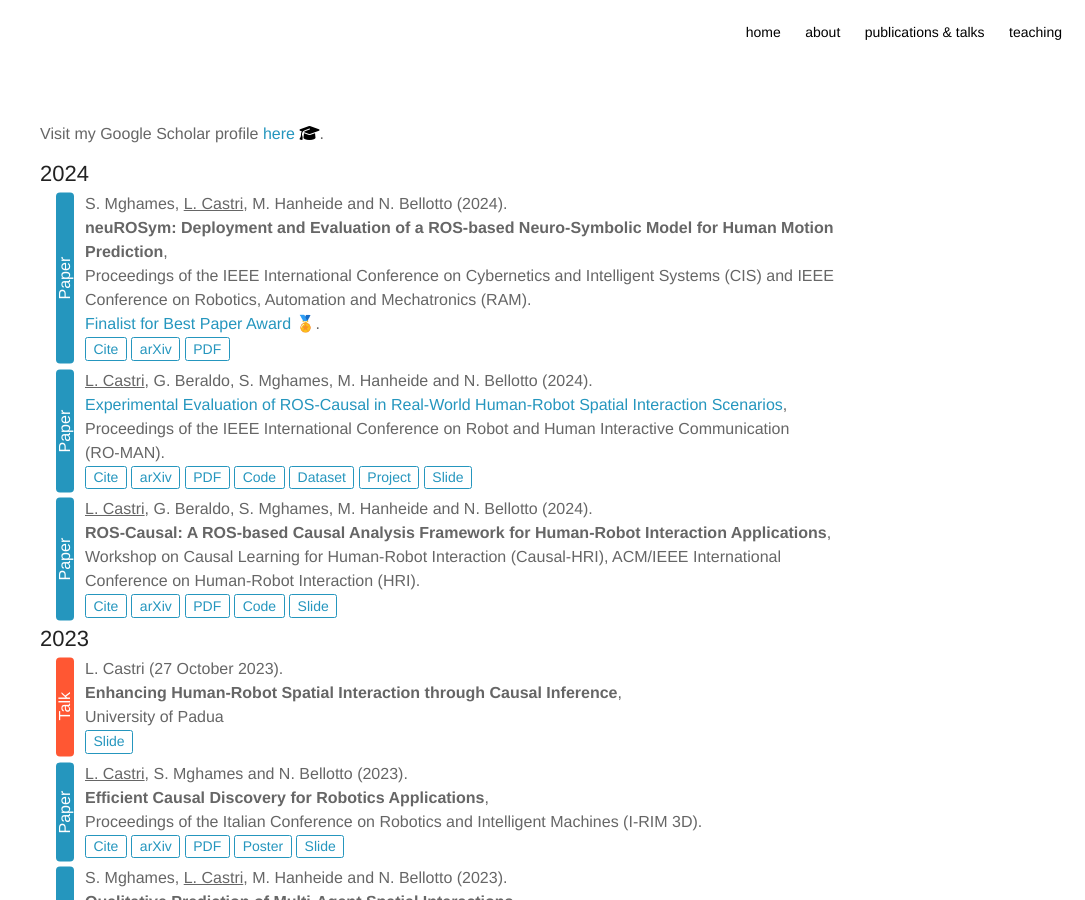
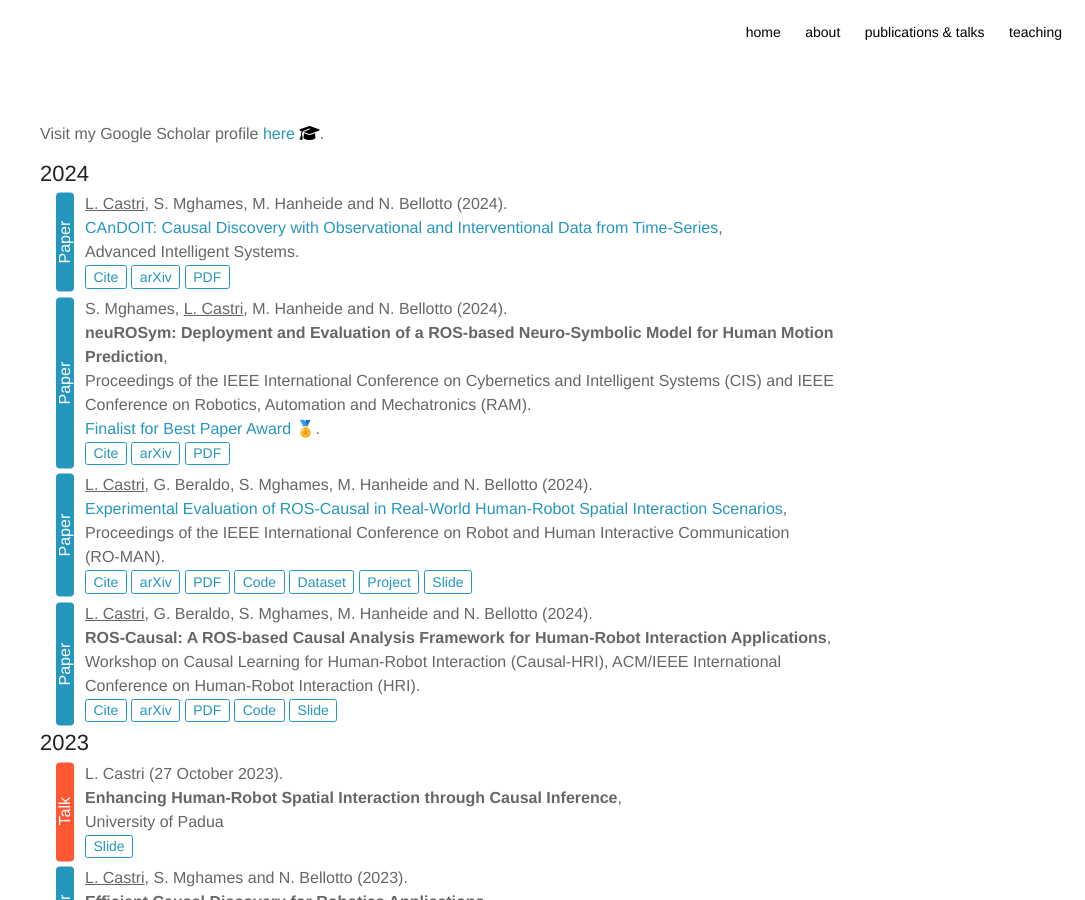
Before and after one commit to lcastri/lcastri.github.io, a Jekyll site: the page built from publications.html, in a window 1280 px wide and 900 px high. Shown: the whole window, without its empty margins (195-1280 px from the left). Built offline with Jekyll 4.4.1, drawn with Linux system fonts in a browser that asks for light colours; nearby versions of some CDN libraries.

Commit message:
ais added

```diff
--- /dev/null
+++ b/publication/ais2024.bib
@@ -0,0 +1,6 @@
+@article{candoit2024,
+  title={CAnDOIT: Causal Discovery with Observational and Interventional Data from Time-Series},
+  author={Castri, Luca and Mghames, Sariah and Hanheide, Marc and Bellotto, Nicola},
+  journal={arXiv preprint arXiv:2410.02844},
+  year={2024}
+}
--- a/publications.html
+++ b/publications.html
@@ -8,6 +8,18 @@ Visit my Google Scholar profile <a class="ext_link" href="https://scholar.google
 
 <h2>2024</h2>
 
+<div class="container-paper">
+    <div class="afterLine">
+        <u>L. Castri</u>, S. Mghames, M. Hanheide and N. Bellotto (2024).<br>
+        <b><a href="https://lcastri.github.io/causalflow" class="ext_link">CAnDOIT: Causal Discovery with Observational and Interventional Data from Time-Series</a></b>,<br>
+        Advanced Intelligent Systems.<br>
+        {% include citation-nav.html citnavID="ais2024"
+        showCite=true bibLink="https://lcastri.github.io/publication/ais2024.bib"
+        showArXiv=true arXivLink="https://arxiv.org/abs/2410.02844"
+        showPDF=true pdfLink="https://arxiv.org/pdf/2410.02844"
+        %}
+    </div>
+</div>
 <div class="container-paper">
     <div class="afterLine">
         S. Mghames, <u>L. Castri</u>, M. Hanheide and N. Bellotto (2024).<br>
@@ -110,7 +122,7 @@ Visit my Google Scholar profile <a class="ext_link" href="https://scholar.google
 <div class="container-paper">
     <div class="afterLine">
         <u>L. Castri</u>, S. Mghames, M. Hanheide and N. Bellotto (2023).<br>
-        <b>Enhancing Causal Discovery from Robot Sensor Data in Dynamic Scenarios</b>,<br>
+        <b><a href="https://lcastri.github.io/fpcmci" class="ext_link">Enhancing Causal Discovery from Robot Sensor Data in Dynamic Scenarios</a></b>,<br>
         Proceedings of the Conference on Causal Learning and Reasoning (CLeaR).<br>
         {% include citation-nav.html citnavID="clear2023"
         showCite=true bibLink="https://lcastri.github.io/publication/clear2023.bib"
```
